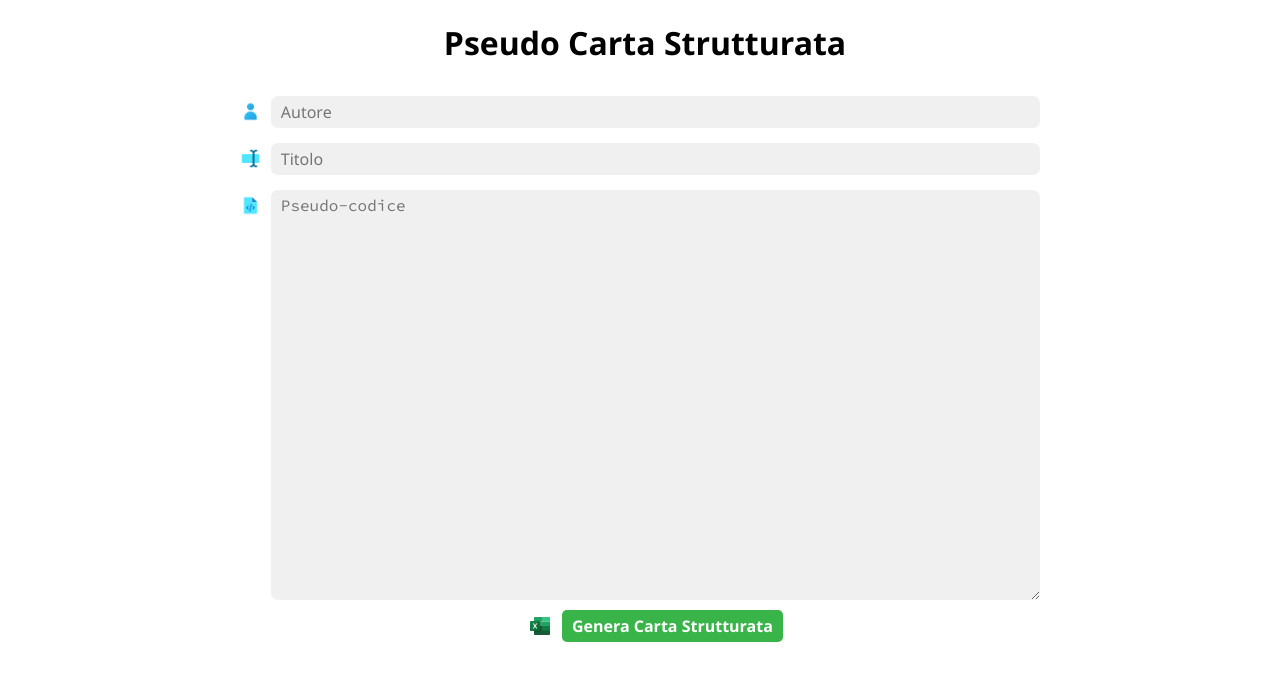
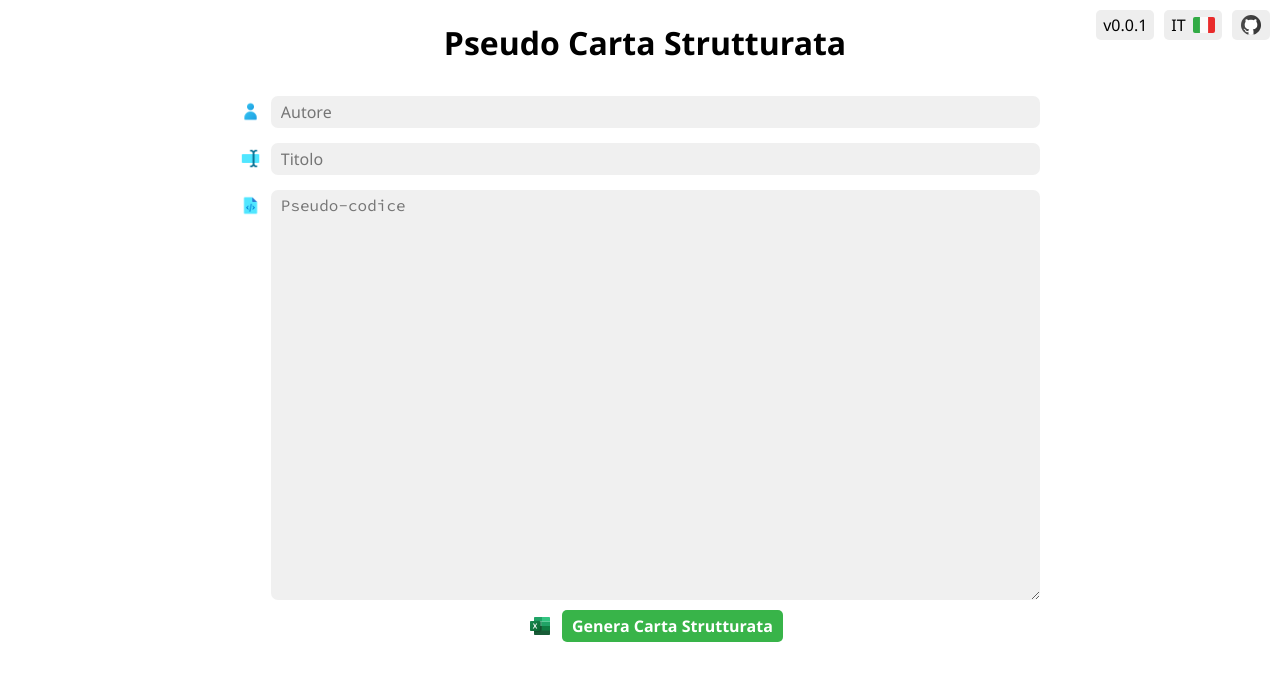
Before and after one commit to Maruchero/pseudo-cast, a SvelteKit app: page / in a window 1280 px wide. Shown: the top 680 px of the page. Built offline with nearby package versions, Linux system fonts and the light colour scheme.

Commit message:
Add badges on +page.svelte

```diff
--- a/src/routes/+page.svelte
+++ b/src/routes/+page.svelte
@@ -36,6 +36,19 @@
 <h1>Pseudo Carta Strutturata</h1>
 
 <form method="post" action="/download">
+	<div class="badges">
+		<div class="badge">
+			v0.0.1
+		</div>
+		<div class="badge">
+			IT
+			<img src="flag-italy.png" alt="" style="border-radius: 2px; height: 1em;">
+		</div>
+		<a class="badge" href="https://github.com/Maruchero/pseudo-cast" target="_blank">
+			<img src="github.svg" alt="">
+		</a>
+	</div>
+
 	<img src="/user.png" alt="" />
 	<input type="text" name="autore" placeholder="Autore" bind:value={author} />
 	<img src="/rename.png" alt="" />
@@ -64,6 +77,36 @@
 
 		display: flex;
 		flex-direction: column;
+	}
+
+	.badges {
+		position: absolute;
+		top: 0;
+		left: 0;
+		right: 0;
+
+		padding: 10px;
+		display: flex;
+		gap: 10px;
+
+		display: flex;
+		justify-content: end;
+	}
+
+	.badge {
+		display: flex;
+		align-items: center;
+		padding: 3px 7px;
+		gap: 7px;
+
+		border-radius: 5px;
+		background: #eee;
+	}
+
+	.badge > img {
+		height: 1.5em;
+		overflow: hidden;
+		display: block;
 	}
 
 	h1 {
```
Also changed, not shown: static/flag-italy.png (added), static/github.svg (added).
